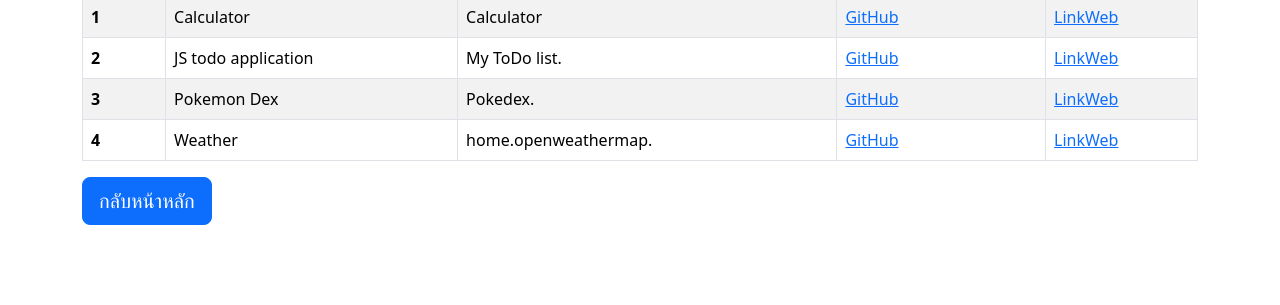
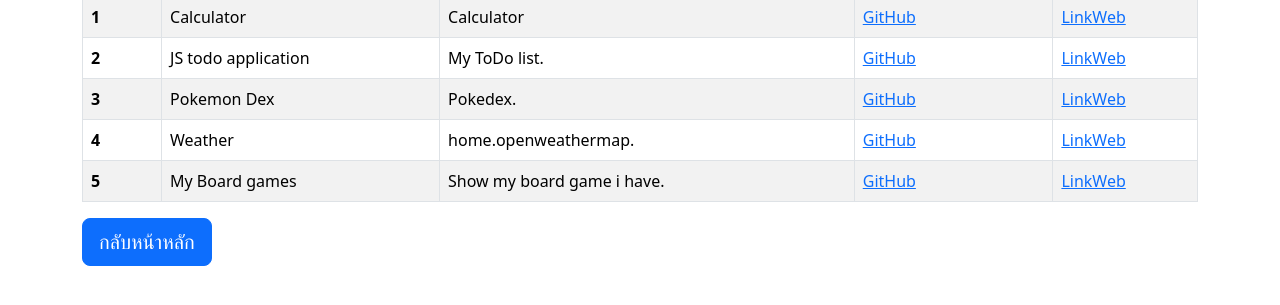
Before and after one commit to Natithorn/natithorn.github.io, a plain HTML site: page Front-end/frontend_projects.html in a window 1280 px wide. Shown: the part 165-470 px from the top of the page. Drawn offline with nearby package versions, Linux system fonts and the light colour scheme.

Commit message:
Update my-boardgame

```diff
--- a/Front-end/frontend_projects.html
+++ b/Front-end/frontend_projects.html
@@ -51,6 +51,13 @@
                     <td><a href="https://github.com/Natithorn/natithorn.github.io/tree/main/Weather" target="_blank">GitHub</a></td>
                     <td><a href="/Weather/index.html" target="_blank">LinkWeb</a></td>
                 </tr>
+                <tr>
+                    <th scope="row">5</th>
+                    <td>My Board games</td>
+                    <td>Show my board game i have.</td>
+                    <td><a href="" target="_blank">GitHub</a></td>
+                    <td><a href="/My-boardgames/my-boardgames.html" target="_blank">LinkWeb</a></td>
+                </tr>
             </tbody>
         </table>
         <form method="get" action="/Webpage/index.html">
```
